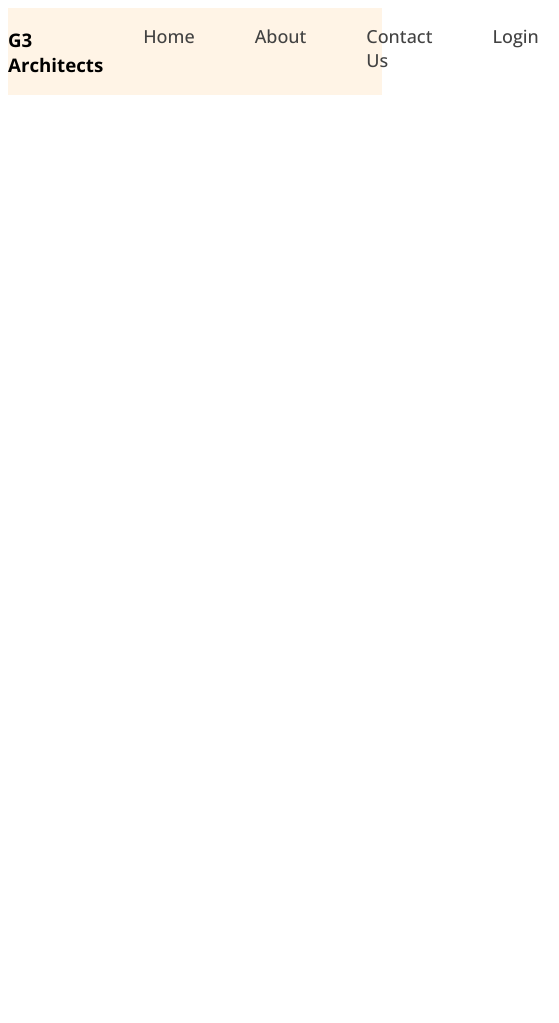
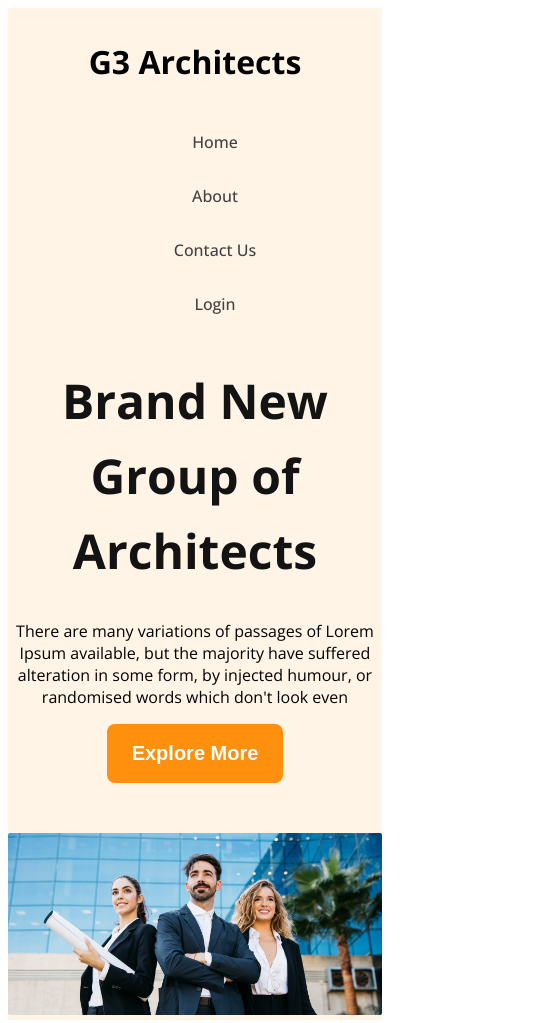
Before and after one commit to mmsohelranababu/g3-architects-website, a plain HTML site: page index.html in a window 390 px wide. Shown: the whole page, 559 px wide, since content can reach past the window. Before the commit the page ends 844 px from the top, so only its background shows below. Drawn offline with nearby package versions, Linux system fonts and the light colour scheme.

Commit message:
navbar responsive done

```diff
--- a/index.html
+++ b/index.html
@@ -27,9 +27,21 @@
       </ul>
     </nav>
 
-    <nav class="banner">
+    <div class="banner">
+      <div class="banner-content">
+        <h1 class="banner-title">Brand New Group of Architects</h1>
+        <p class="banner-discription">There are many variations of passages of Lorem Ipsum available, but the majority
+          have suffered alteration
+          in
+          some form,
+          by injected humour, or randomised words which don't look even</p>
+        <button class="btn-primary">Explore More</button>
+      </div>
+      <img class="banner-image" src="images/banner.png" alt="">
 
-    </nav>
+    </div>
+
+
 
 
 
--- a/styles.css
+++ b/styles.css
@@ -8,6 +8,16 @@
   font-style: normal;
 }
 /* shared styles */
+
+.btn-primary{
+  background-color: rgb(255, 144, 14);
+  border-radius: 8px;
+  padding: 18px 25px;
+  color: rgb(255, 255, 255);
+  font-weight: 600;
+  font-size: 1.25rem;
+  border: none;
+}
 
 .navbar-display{
   display: flex;
@@ -33,21 +43,59 @@
 
 .navbar{
   justify-content: space-between;
+  align-items: center;
+}
+
+.brand{
+  font-weight: 700;
+  font-size: 2rem;
 }
 
 .nav-link{
   text-decoration: none;
   font-weight: 500;
-
 }
 
 .nav-item{
   list-style: none;
-  margin-right: 20px;
-  font-size: 18px;
+  /* margin-right: 20px;
+  font-size: 18px; */
+}
+
+.navbar, .banner{
+  max-width: 1080px;
+  margin: 0 auto;
+}
+
+/* banner related styles */
+
+.banner-content{
+  max-width: 850px;
+  margin: 0 auto;
+  text-align: center;
+  margin-bottom: 50px;
 
 }
 
-.navbar, .banner{
-  max-width: 1440px;
+.banner-title{
+  color: rgb(19, 19, 19);
+  font-size: 3rem;
+  font-weight: 700;
+  line-height: 75px;
+  letter-spacing: 0%;
+  text-align: center;
 }
+
+.banner-image{
+  max-width: 1080px;
+  width: 100%;
+}
+
+
+/* responsive media query */
+@media screen and (max-width :576px) {
+  .navbar, .nav-link{
+    flex-direction: column;
+  }
+
+}
```
